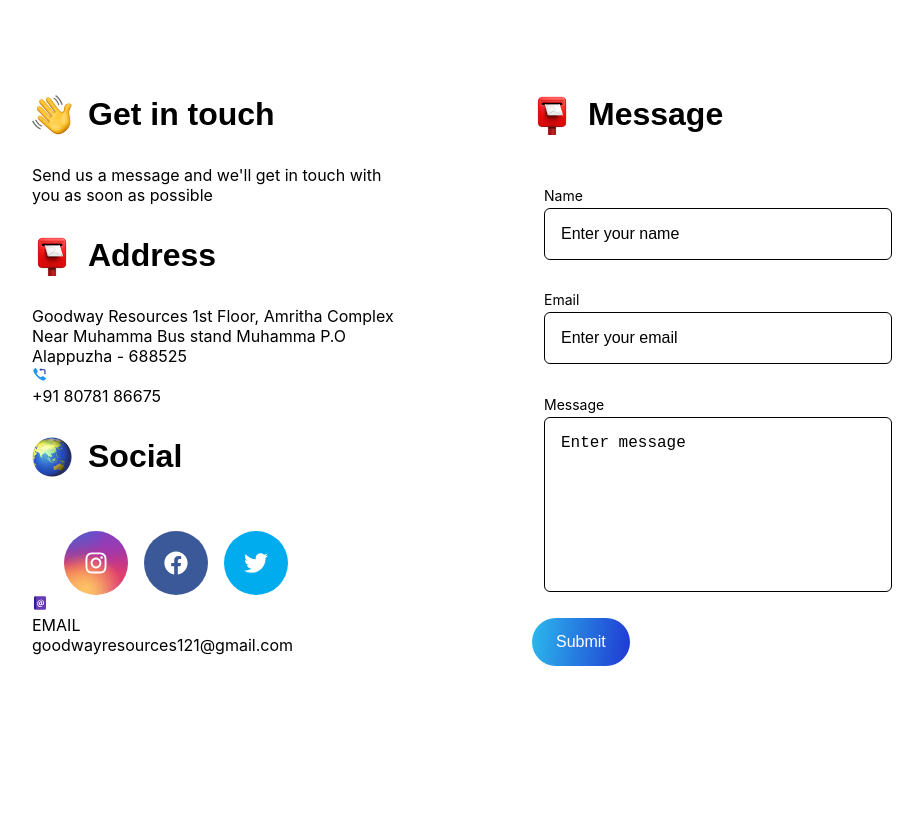
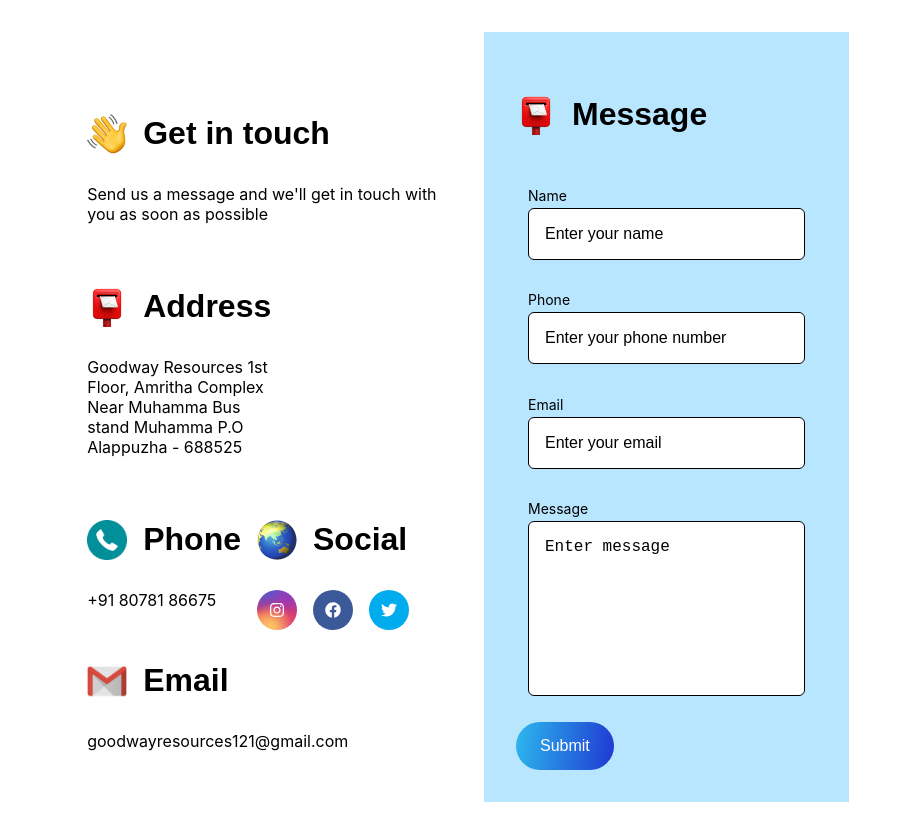
Before and after one commit to DastaanDZ/Everfastfreight-Oronium-, a Next.js app: page /contact in a window 1280 px wide. Shown: the whole page, without its empty margins (172-1095 px from the left). Before the commit the page ends 800 px from the top, so only its background shows below. Built offline with nearby package versions, Linux system fonts and the light colour scheme.

Commit message:
fixed contact us page css

```diff
--- a/pages/contact/contact.module.css
+++ b/pages/contact/contact.module.css
@@ -1,6 +1,9 @@
 .contact_container {
 	display: flex;
 	flex-direction: column;
+}
+.container{
+	padding: 2rem;
 }
 .overlap {
 	display: flex;
@@ -38,18 +41,22 @@
 	/* background: brown; */
 	display: flex;
 	width: 100%;
-	max-width: 1000px;
+	align-items: center;
+	justify-content: center;
+	/* max-width: 1000px; */
 	border-radius: 0.75rem;
 }
 
 .contact_us_left,
 .contact_us_right {
-	padding: 4rem;
-	width: 50%;
+	/* padding: 4rem; */
+	width: 30%;
 }
 
-.contact_us_left {
-	/* border-right: 1px solid #2c2c2c; */
+.contact_us_right {
+	background: #b8e6fe;
+	margin-left: 2rem;
+	padding: 2rem;
 }
 
 .git_content {
@@ -65,8 +72,8 @@
 	margin: 0 2.25rem 2.25rem 0;
 }
 .contact_icon_wrapper {
-	width: 4rem;
-	height: 4rem;
+	width: 2.5rem;
+	height: 2.5rem;
 	background: white;
 	border-radius: 100%;
 	display: grid;
@@ -75,7 +82,7 @@
 	flex-shrink: 0;
 }
 .contact_icon {
-	font-size: 1.5rem;
+	font-size: 1rem;
 }
 .contact_details h5 {
 	font-size: 1.125rem;
@@ -83,10 +90,10 @@
 .contact_details p {
 	color: black;
 }
-
+.phone{
+	margin-right: 1rem;
+}
 .social_icons_wrapper {
-	margin-top: 1.5rem;
-	margin-left: 2rem;
 	display: flex;
 	border-radius: 100%;
 	color: white;
@@ -127,6 +134,13 @@
 .facebook{
 	background-color: #3b5998;
 }
+.phone_social_container{
+	display: flex;
+}
+.address{
+	width: 50%;
+	margin: 2rem 0;
+}
 @media screen and (max-width: 450px) {
 	.header_contact {
 		flex-direction: column;
@@ -136,10 +150,10 @@
 }
 
 @media (max-width: 1220px) {
-	.contact_us_left,
+	/* .contact_us_left,
 	.contact_us_right {
 		padding: 3rem;
-	}
+	} */
 }
 
 @media (max-width: 1024px) {
@@ -162,19 +176,23 @@
 }
 
 @media (max-width: 768px) {
+	.contact_us_right{
+		margin: 0px;
+		margin-top: 3rem;
+	}
 }
 
 @media (max-width: 550px) {
-	.contact_us_left,
+	/* .contact_us_left,
 	.contact_us_right {
 		padding: 2rem 1.5rem;
-	}
+	} */
 
 	.git_content,
-	.social_icons_wrapper {
+	/* .social_icons_wrapper {
 		margin-top: 1.5rem;
 		margin-left: 1rem;
-	}
+	} */
 
 	.contact {
 		margin: 0 1.5rem 1.5rem 0;
@@ -184,12 +202,12 @@
 		font-size: 1rem;
 	}
 
-	.contact_icon_wrapper {
+	/* .contact_icon_wrapper {
 		width: 3.25rem;
 		height: 3.25rem;
-	}
+	} */
 
-	.social {
+	/* .social {
 		margin-top: 1rem;
-	}
+	} */
 }
--- a/pages/contact/index.js
+++ b/pages/contact/index.js
@@ -9,12 +9,14 @@ import SubHeading from '../../component/subheading/SubHeading'
 import message from '../../assets/images/message.png'
 import hand from '../../assets/images/hand.png'
 import earth from '../../assets/images/earth.png'
+import mail from '../../assets/images/mail.png'
+import phone from '../../assets/images/phone.png'
 
 import styles from './contact.module.css'
 
 function Contact() {
 
-    const [form, setForm] = useState({ name: '', email: '', message: '' })
+    const [form, setForm] = useState({ name: '',phone: '', email: '', message: '' })
 
     const handleChange = (e) => {
 		setForm({ ...form, [e.target.name]: e.target.value })
@@ -31,7 +33,7 @@ function Contact() {
 					<div>
 						<SubHeading title='Get in touch' icon={hand.src} />
 						<p>Send us a message and we'll get in touch with you as soon as possible</p>
-						<div className="address">
+						<div className={styles.address}>
 						<SubHeading title='Address' icon={message.src} />
 							<p>Goodway Resources
 							1st Floor, Amritha Complex
@@ -39,9 +41,9 @@ function Contact() {
 							Muhamma P.O
 							Alappuzha - 688525</p>
 						</div>
-						<div className="phone_social_container">
-							<div className="phone">
-							<FcCallback/>
+						<div className={styles.phone_social_container}>
+							<div className={styles.phone}>
+							<SubHeading title='Phone' icon={phone.src} />
 								<p>+91 80781 86675</p>
 							</div>
 							<div className={styles.social}>
@@ -66,10 +68,7 @@ function Contact() {
 					</div>
 						</div>
 						<div className="email">
-						<div className="icon_container">
-							<FcAddressBook/>
-							<p>EMAIL</p>
-						</div>
+						<SubHeading title='Email' icon={mail.src} />
 							<p>goodwayresources121@gmail.com</p>
 						</div>
 					</div>
@@ -92,13 +91,25 @@ function Contact() {
 						/>
 					</fieldset>
 					<fieldset>
+						<label>Phone</label>
+						<input
+							type='text'
+							name='phone'
+							placeholder='Enter your phone number'
+							autoComplete='off'
+							required
+							value={form.name}
+							onChange={handleChange}
+						/>
+					</fieldset>
+					<fieldset>
 						<label>Email</label>
 						<input
 							type='email'
 							name='email'
 							placeholder='Enter your email'
 							autoComplete='off'
-							value={form.email}
+							value={form.phone}
 							onChange={handleChange}
 							required
 						/>
--- a/styles/form.css
+++ b/styles/form.css
@@ -54,7 +54,7 @@ textarea {
 	border-radius: 0.375rem;
 	font-size: 1rem;
 	color: black;
-	background-color: rgba(255, 255, 255, 0.5);
+	/* background-color: rgba(255, 255, 255, 0.5); */
 	outline: none;
     border: 1px solid black;
 }
```
Also changed, not shown: assets/images/mail.png (added), assets/images/phone.png (added).
